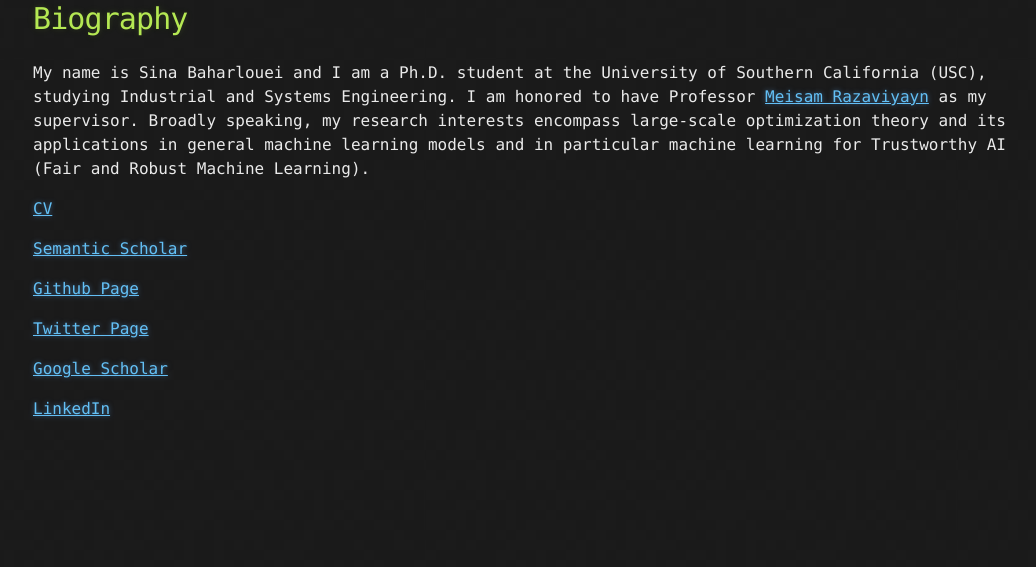
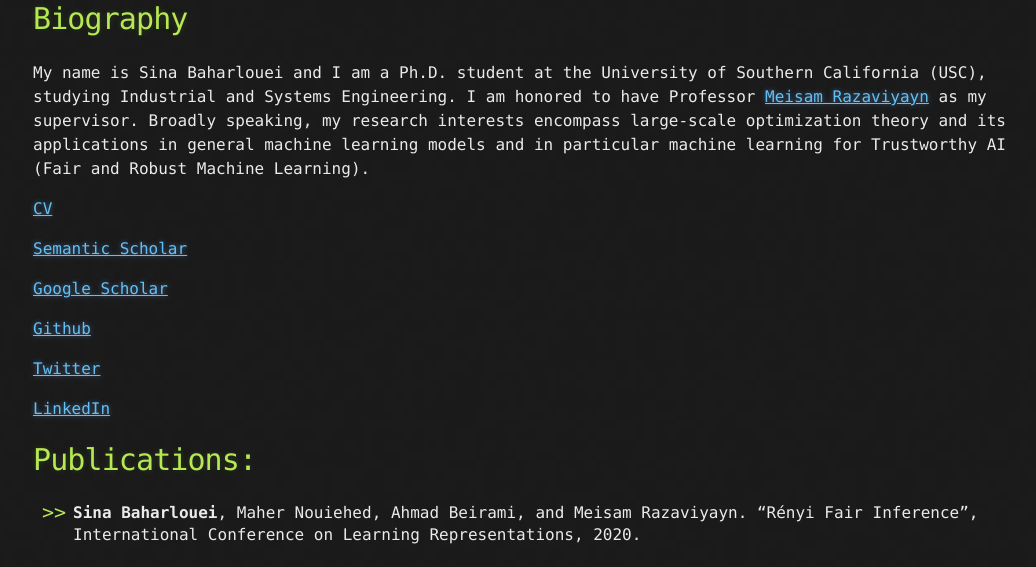
Before and after one commit to sinaBaharlouei/SinaBhr.github.io, a Jekyll site: the page built from index.md, in a window 1280 px wide. Shown: the part 473-1040 px from the top of the page, without its empty margins (107-1143 px from the left). Built offline with Jekyll 4.4.1, drawn with Linux system fonts in a browser that asks for light colours; our own code applies the rules of GitHub Pages for plain Markdown files; the repository's description, which GitHub fills in, is left out; before the commit the page ends 914 px from its top, so only the background shows below that.

Commit message:
Update index.md

```diff
--- a/index.md
+++ b/index.md
@@ -9,10 +9,14 @@ My name is Sina Baharlouei and I am a Ph.D. student at the University of Souther
 
 [Semantic Scholar](https://www.semanticscholar.org/author/Sina-Baharlouei/148009027)
 
-[Github Page](https://github.com/sinaBaharlouei)
-
-[Twitter Page](https://twitter.com/BaharloueiSina)
-
 [Google Scholar](https://scholar.google.com/citations?user=a-yq6EAAAAAJ&hl=en)
 
+[Github](https://github.com/sinaBaharlouei)
+
+[Twitter](https://twitter.com/BaharloueiSina)
+
 [LinkedIn](https://www.linkedin.com/in/sina-baharlouei-00b4ba97/)
+
+# Publications:
+
+* **Sina Baharlouei**, Maher Nouiehed, Ahmad Beirami, and Meisam Razaviyayn. "Rényi Fair Inference", International Conference on Learning Representations, 2020.
```
